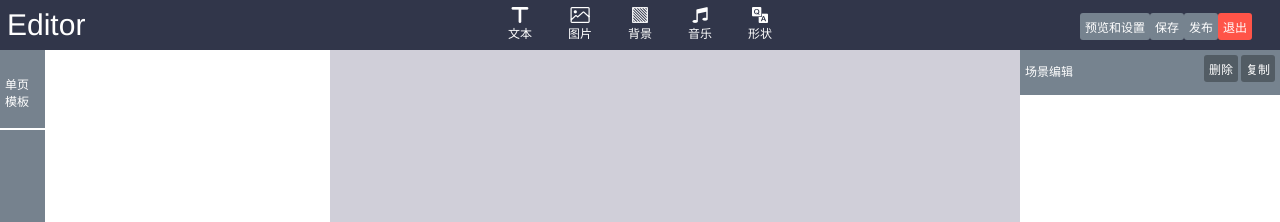
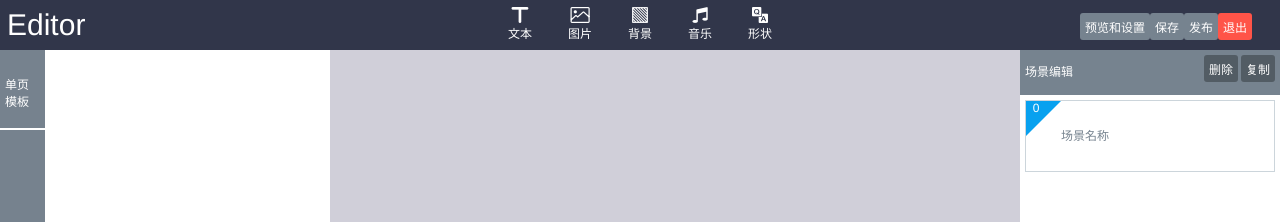
Before and after one commit to qq386232894/h5-editor, a Vue app: page / in a window 1280 px wide. Shown: the top 222 px of the page. Built offline with nearby package versions, Linux system fonts and the light colour scheme.

Commit message:
增加场景的样式。继续带娃去。

```diff
--- a/src/modules/editor/componentEditor/ComponentEditor.vue
+++ b/src/modules/editor/componentEditor/ComponentEditor.vue
@@ -4,7 +4,7 @@
     <div class="content">
       <gls-template-panel></gls-template-panel>
       <gls-scene-editor></gls-scene-editor>
-      <gls-scene-manager></gls-scene-manager>
+      <gls-scene-manager :project="project"></gls-scene-manager>
     </div>
   </div>
 </template>
@@ -25,7 +25,8 @@
         project: new Project()
       }
     },
-    beforeMoute: function () {
+    beforeMount: function () {
+//      todo 模拟数据，记得删除
       if (this.project.scenes.length == 0) {
         this.project.scenes.push(new Scene());
       }
--- a/src/modules/editor/componentEditor/sceneManager/SceneManager.vue
+++ b/src/modules/editor/componentEditor/sceneManager/SceneManager.vue
@@ -5,7 +5,13 @@
       <gls-button type="black" label="复制" hoverType="hover-success"></gls-button>
       <gls-button type="black" label="删除" class="delete-button" hoverType="hover-danger"></gls-button>
     </div>
-    <div class="manager-content"></div>
+    <div class="manager-content">
+      <div class="scene" v-for="(scene,index) in project.scenes">
+        <span class="number"></span>
+        <span class="index">{{index}}</span>
+        <span class="name">{{scene.config.name}}</span>
+      </div>
+    </div>
   </div>
 </template>
 
@@ -14,6 +20,9 @@
 
   export default {
     name: 'gls-scene-manager',
+    props: {
+      project: Object
+    },
     data() {
       return {}
     },
@@ -50,11 +59,11 @@
       line-height: $manager_header_height - 10px;
     }
     /*两个按钮向右浮动*/
-    .gls-button{
+    .gls-button {
       float: right;
     }
     /*按钮之间增加间距*/
-    .delete-button{
+    .delete-button {
       margin-right: 3px;
     }
   }
@@ -66,4 +75,37 @@
     bottom: 0;
     width: $width;
   }
+
+  .scene {
+    height: 70px;
+    font-size: 12px;
+    margin: 5px 5px 0 5px;
+    position: relative;
+    border: 1px solid #ccd5db;
+    color: #76838f;
+    cursor: pointer;
+
+    .number {
+      border-top: 35px solid #08a1ef;
+      border-right: 35px solid transparent;
+      position: relative;
+      top: 35px;
+    }
+
+    .index {
+      position: absolute;
+      top: 0px;
+      left: 0px;
+      color: #FFFFFF;
+      display: inline-block;
+      width: 20px;
+      text-align: center;
+    }
+
+    .name{
+      position: absolute;
+      top: 25px;
+      left: 35px;
+    }
+  }
 </style>
--- a/src/modules/editor/core/scene/SceneConfig.js
+++ b/src/modules/editor/core/scene/SceneConfig.js
@@ -3,5 +3,5 @@
  */
 export class SceneConfig {
   id = "";             //场景id
-  name = "";           //场景名称
+  name = "场景名称";           //场景名称
 }
```
